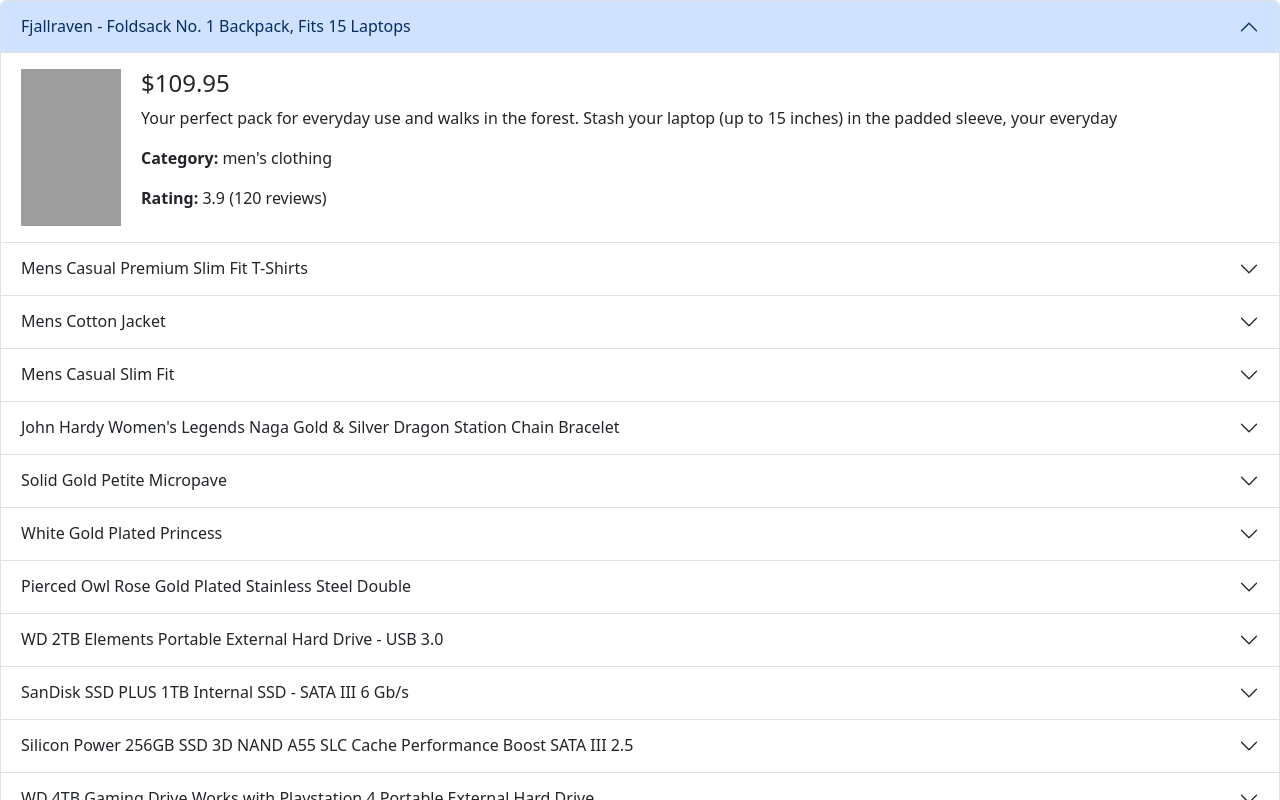
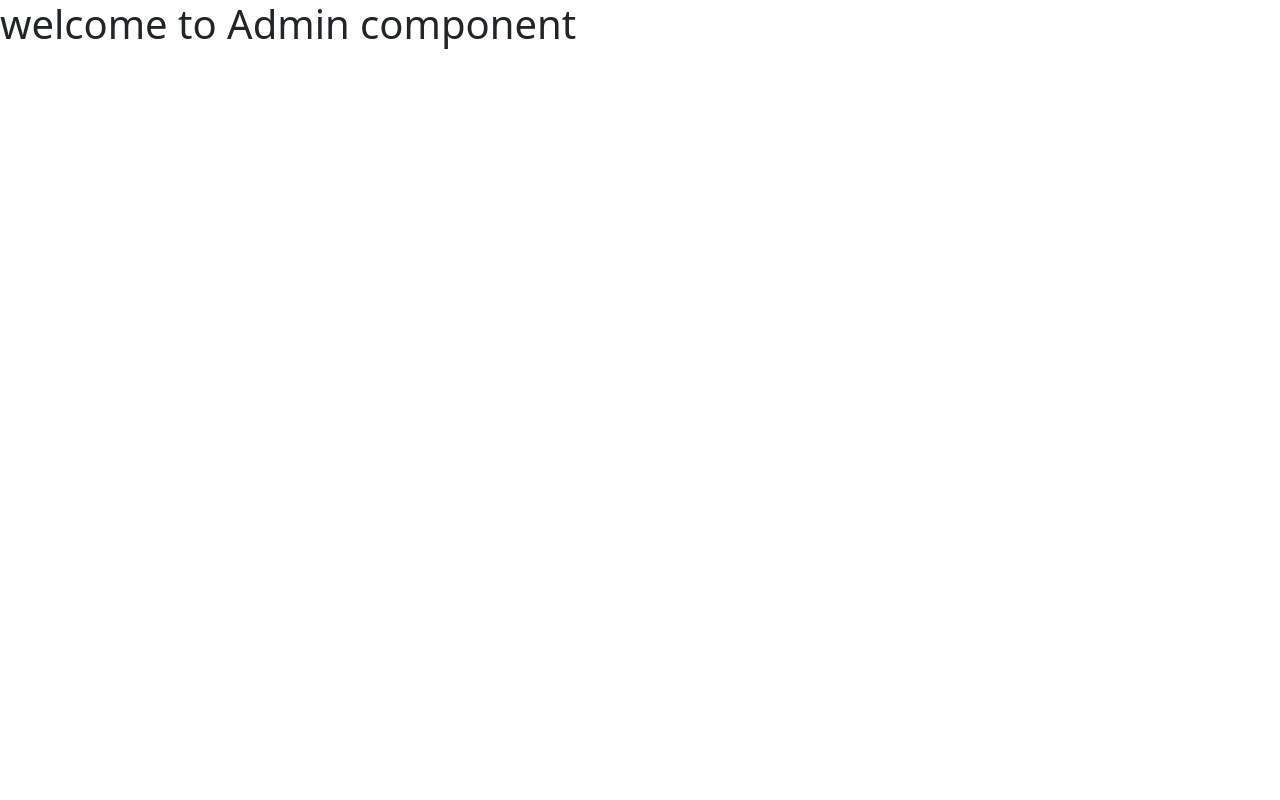
Before and after one commit to sriram507/React-tasks, a React (Create React App) app: page / in a window 1280 px wide. Shown: the top 800 px of the page. Built offline with nearby package versions, Linux system fonts and the light colour scheme; grey boxes are pictures that could not be loaded.

Commit message:
Propdrilling conditional rendering state and set state in class component

```diff
--- a/src/index.js
+++ b/src/index.js
@@ -14,8 +14,8 @@ const root = ReactDOM.createRoot(document.getElementById('root'));
 root.render(
   <React.StrictMode>
     {/* <App /> */}
-    <Home />
-    {/* <Parent login="admin" /> */}
+    {/* <Home /> */}
+    <Parent login="admin" />
   </React.StrictMode>
 );
 
```
